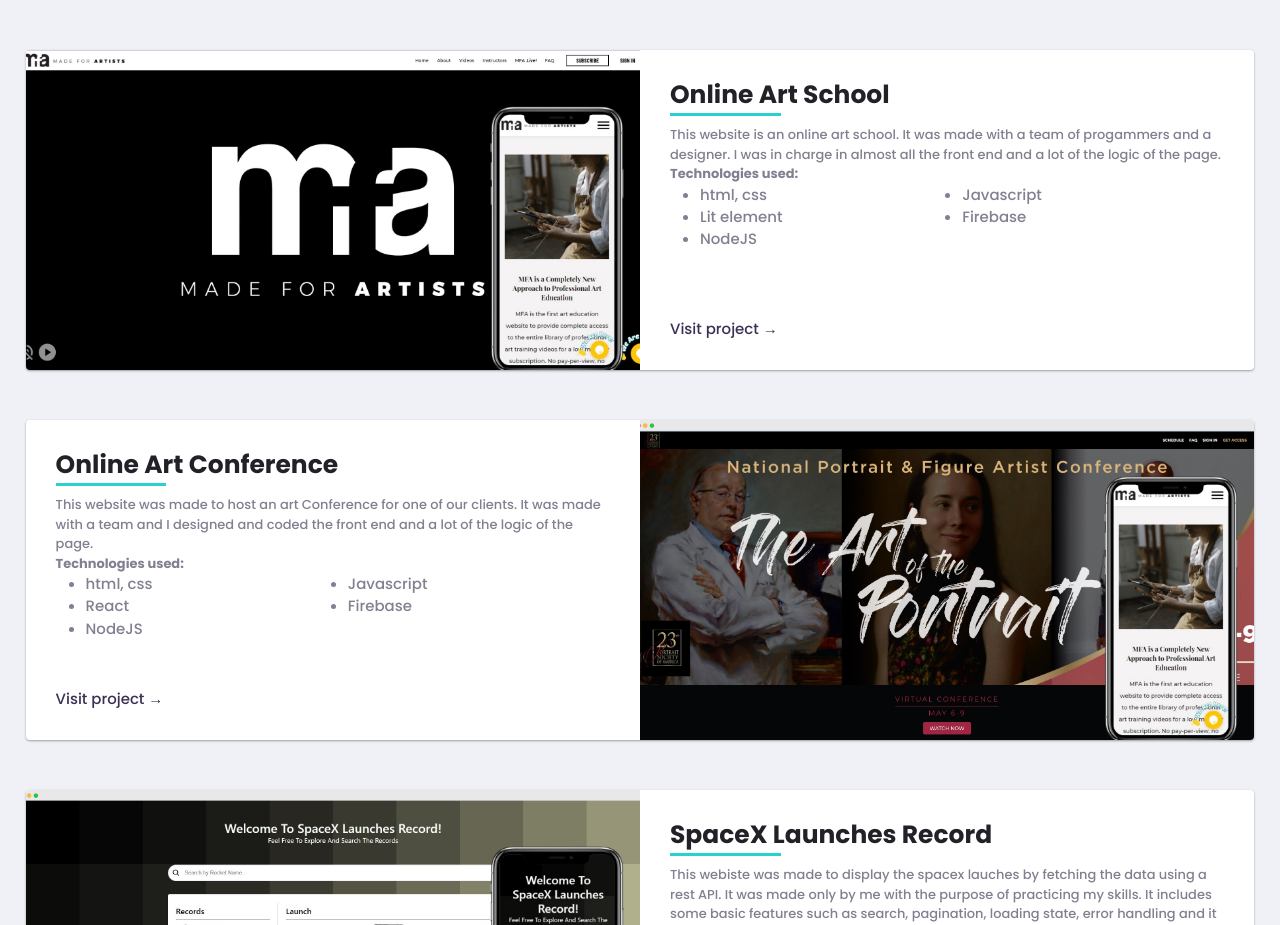
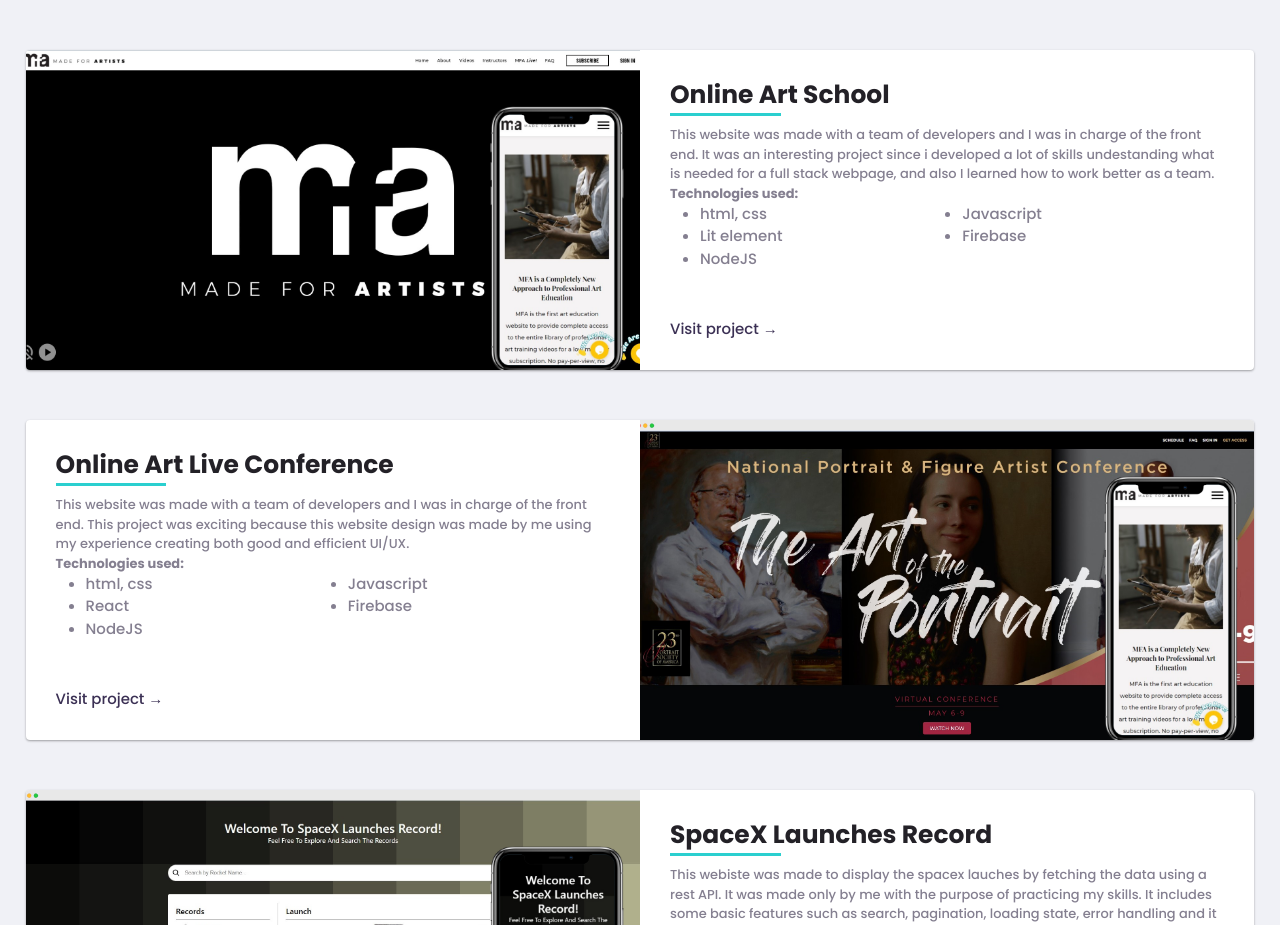
Before and after one commit to victora493/my-portafolio, a React (Create React App) app: page / in a window 1280 px wide. Shown: the part 1468-2393 px from the top of the page. Built offline with nearby package versions, Linux system fonts and the light colour scheme.

Commit message:
changes in description

```diff
--- a/src/Sections/Home/Projects.js
+++ b/src/Sections/Home/Projects.js
@@ -15,7 +15,7 @@ export default function Projects() {
             imgMobile: pr1MobileMockup,
             title: 'Online Art School',
             desc: {
-                mainDesc: 'This website is an online art school. It was made with a team of progammers and a designer. I was in charge in almost all the front end and a lot of the logic of the page.',
+                mainDesc: 'This website was made with a team of developers and I was in charge of the front end. It was an interesting project since i developed a lot of skills undestanding what is needed for a full stack webpage, and also I learned how to work better as a team.',
                 skills: ['html, css', 'Javascript', 'Lit element', 'Firebase', 'NodeJS']
             },
             links: ['https://mfa.studio/']
@@ -23,9 +23,9 @@ export default function Projects() {
         {
             imgDesk: pr2DeskoptMockup,
             imgMobile: pr2MobileMockup,
-            title: 'Online Art Conference',
+            title: 'Online Art Live Conference',
             desc: {
-                mainDesc: 'This website was made to host an art Conference for one of our clients. It was made with a team and I designed and coded the front end and a lot of the logic of the page.',
+                mainDesc: "This website was made with a team of developers and I was in charge of the front end. This project was exciting because this website design was made by me using my experience creating both good and efficient UI/UX.",
                 skills: ['html, css', 'Javascript', 'React', 'Firebase', 'NodeJS']
             },
             links: ['https://art-of-the-portrait.netlify.app/']
```
